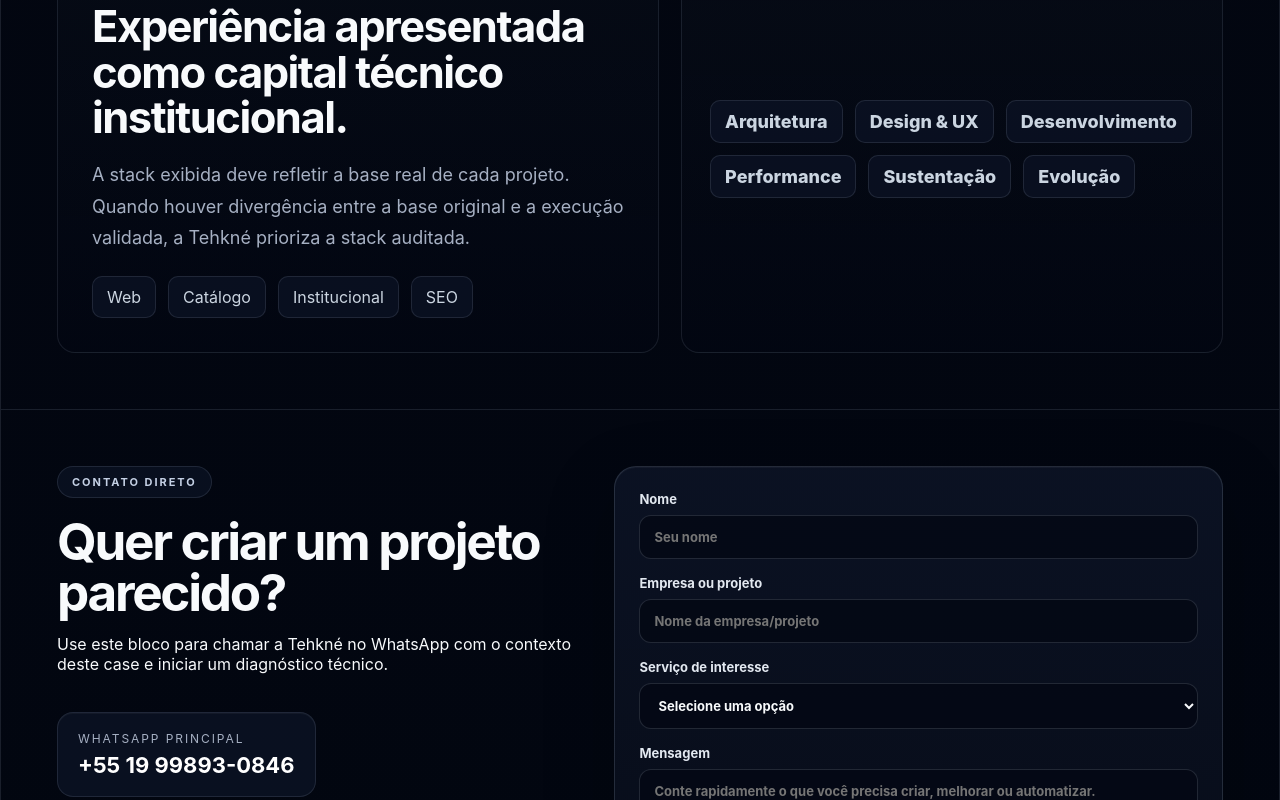
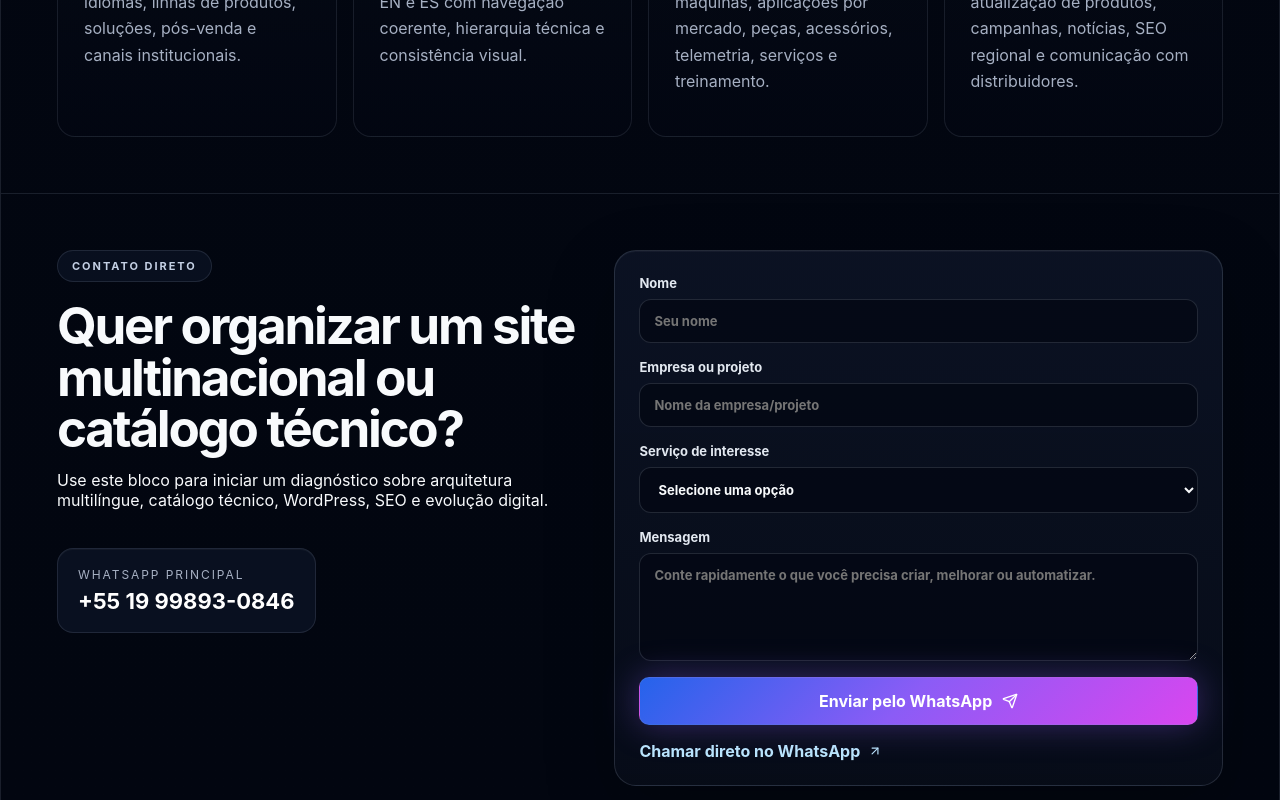
Before and after one commit to Tehkne-Solutions/tehkne-site, a Next.js app: page /portfolio/liugong-br in a window 1280 px wide. Shown: the part 3676-4476 px from the top of the page. Built offline with nearby package versions, Linux system fonts and the light colour scheme; no server answers.

Commit message:
feat(portfolio): add LiuGong multinational case page

```diff
--- /dev/null
+++ b/app/portfolio/liugong-br/page.tsx
@@ -0,0 +1,94 @@
+import { ArrowUpRight, CheckCircle2 } from 'lucide-react';
+import ContactForm from '../../components/ContactForm';
+import { getPortfolioMetadata } from '../portfolio-data';
+import CaseScreens from '../CaseScreens';
+
+const siteUrl = 'https://liugongla.com/';
+const heroShot = `https://s0.wp.com/mshots/v1/${encodeURIComponent(siteUrl)}?w=1500`;
+
+const stack = ['WordPress', 'Multilíngue', 'PT / EN / ES', 'Catálogo técnico', 'UX/UI', 'SEO', 'Performance'];
+
+const cards = [
+  {
+    title: 'Contexto multinacional',
+    text: 'LiuGong é um case de presença regional para uma marca global de máquinas, com operação em português, inglês e espanhol para atender diferentes mercados da América Latina.'
+  },
+  {
+    title: 'Catálogo técnico',
+    text: 'A arquitetura precisa organizar linhas de produtos como pás carregadeiras, escavadeiras, motoniveladoras, rolos, mini escavadeiras, tratores, empilhadeiras e soluções por segmento.'
+  },
+  {
+    title: 'Experiência multilíngue',
+    text: 'O case reúne três bases editoriais em um só portfólio, deixando claro que a entrega envolve consistência visual, conteúdo localizado, navegação técnica e padronização institucional.'
+  },
+  {
+    title: 'Operação e pós-venda',
+    text: 'Além da presença institucional, o site oficial organiza produtos, soluções, pós-vendas, serviços, treinamento, telemetria, peças, acessórios, notícias e canais de contato.'
+  }
+];
+
+const process = [
+  ['01', 'Mapa de conteúdo', 'Leitura da operação regional, idiomas, linhas de produtos, soluções, pós-venda e canais institucionais.'],
+  ['02', 'Arquitetura multilíngue', 'Organização das bases PT, EN e ES com navegação coerente, hierarquia técnica e consistência visual.'],
+  ['03', 'Catálogo e segmentos', 'Estrutura para produtos, máquinas, aplicações por mercado, peças, acessórios, telemetria, serviços e treinamento.'],
+  ['04', 'Evolução institucional', 'Base preparada para atualização de produtos, campanhas, notícias, SEO regional e comunicação com distribuidores.' ]
+];
+
+export const metadata = getPortfolioMetadata('liugong-br') ?? {
+  title: 'Case: LiuGong América Latina | Tehkné Solutions',
+  description: 'Case LiuGong: presença digital multinacional e multilíngue para catálogo técnico, produtos, soluções e operação regional.'
+};
+
+export default function LiugongCase() {
+  return (
+    <main className="case-page">
+      <section className="section-frame case-hero portfolio-case-hero portfolio-case-hero-rich">
+        <div className="case-hero-copy">
+          <span className="eyebrow">Multinacional • PT / EN / ES</span>
+          <h1>LiuGong América Latina: presença digital multilíngue para catálogo técnico e operação regional.</h1>
+          <p>Case multinacional consolidado em uma única página de portfólio, contemplando bases em português, inglês e espanhol, catálogo de máquinas, soluções por segmento, pós-venda e comunicação institucional.</p>
+          <div className="hero-actions">
+            <a className="btn btn-primary coin" href="#contato-form">Quero algo parecido <ArrowUpRight size={16} /></a>
+            <a className="btn btn-secondary" href={siteUrl} target="_blank" rel="noreferrer">Abrir site oficial <ArrowUpRight size={16} /></a>
+            <a className="btn btn-secondary" href="/portfolio">Voltar ao portfólio <ArrowUpRight size={16} /></a>
+          </div>
+          <div className="case-stack">{stack.map((item) => <span key={item}>{item}</span>)}</div>
+        </div>
+        <div className="case-visual">
+          <div className="portfolio-case-preview portfolio-real-hero-preview amber">
+            <div className="case-window-bar"><span /><span /><span /></div>
+            <img src={heroShot} alt="Print da hero do site oficial LiuGong América Latina" loading="eager" />
+            <div className="portfolio-real-hero-caption"><span>Print do site oficial</span><strong>LiuGong América Latina</strong></div>
+          </div>
+        </div>
+      </section>
+
+      <section className="metrics section-frame compact">
+        <div><strong>PT / EN / ES</strong><span>operação multilíngue</span></div>
+        <div><strong>Catálogo técnico</strong><span>tipo de entrega</span></div>
+        <div><strong>Máquinas</strong><span>segmento</span></div>
+        <div><strong>Site oficial</strong><span>fonte visual</span></div>
+      </section>
+
+      <section className="section-frame case-reading-section-tight">
+        <div className="section-heading">
+          <span className="eyebrow">Leitura do case</span>
+          <h2>O que este projeto demonstra para um novo cliente.</h2>
+          <p>Este case demonstra capacidade de organizar uma presença digital robusta para operação multinacional, com múltiplos idiomas, grande volume de produtos, soluções por mercado e comunicação técnica consistente.</p>
+        </div>
+        <div className="case-reading-grid case-reading-grid-balanced">
+          {cards.map((card) => <article className="glass-card case-reading-card case-reading-card-balanced" key={card.title}><CheckCircle2 className="card-icon" size={30} /><h3>{card.title}</h3><p>{card.text}</p></article>)}
+        </div>
+      </section>
+
+      <CaseScreens title="LiuGong América Latina" url={siteUrl} />
+
+      <section className="section-frame">
+        <div className="section-heading"><span className="eyebrow">Método aplicado</span><h2>Um mapa de execução conectado ao contexto do projeto.</h2></div>
+        <div className="case-method-map">{process.map(([number, title, text]) => <article className="method-step" key={title}><span>{number}</span><CheckCircle2 size={22} /><h3>{title}</h3><p>{text}</p></article>)}</div>
+      </section>
+
+      <ContactForm page="Case LiuGong América Latina" context="site multinacional multilíngue, catálogo técnico, WordPress, produtos, soluções, pós-venda e operação regional" title="Quer organizar um site multinacional ou catálogo técnico?" description="Use este bloco para iniciar um diagnóstico sobre arquitetura multilíngue, catálogo técnico, WordPress, SEO e evolução digital." />
+    </main>
+  );
+}
```
